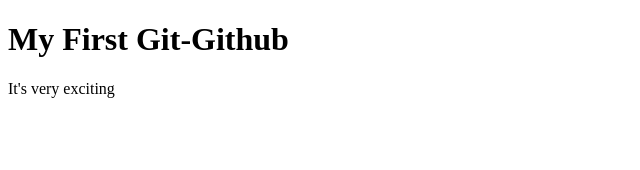
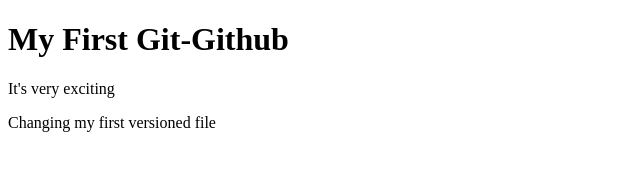
Before and after one commit to makeshnaidu/nodebc, a plain HTML site: page index.html in a window 1280 px wide. Shown: the whole page, without its empty margins (0-640 px from the left). Drawn offline with Linux system fonts and the light colour scheme.

Commit message:
Updated index.html content

```diff
--- a/index.html
+++ b/index.html
@@ -6,5 +6,6 @@
     <body>
         <h1> My First Git-Github</h1>
         <p>It's very exciting</p>
+        <p>Changing my first versioned file</p>
     </body>
 </html>
```
